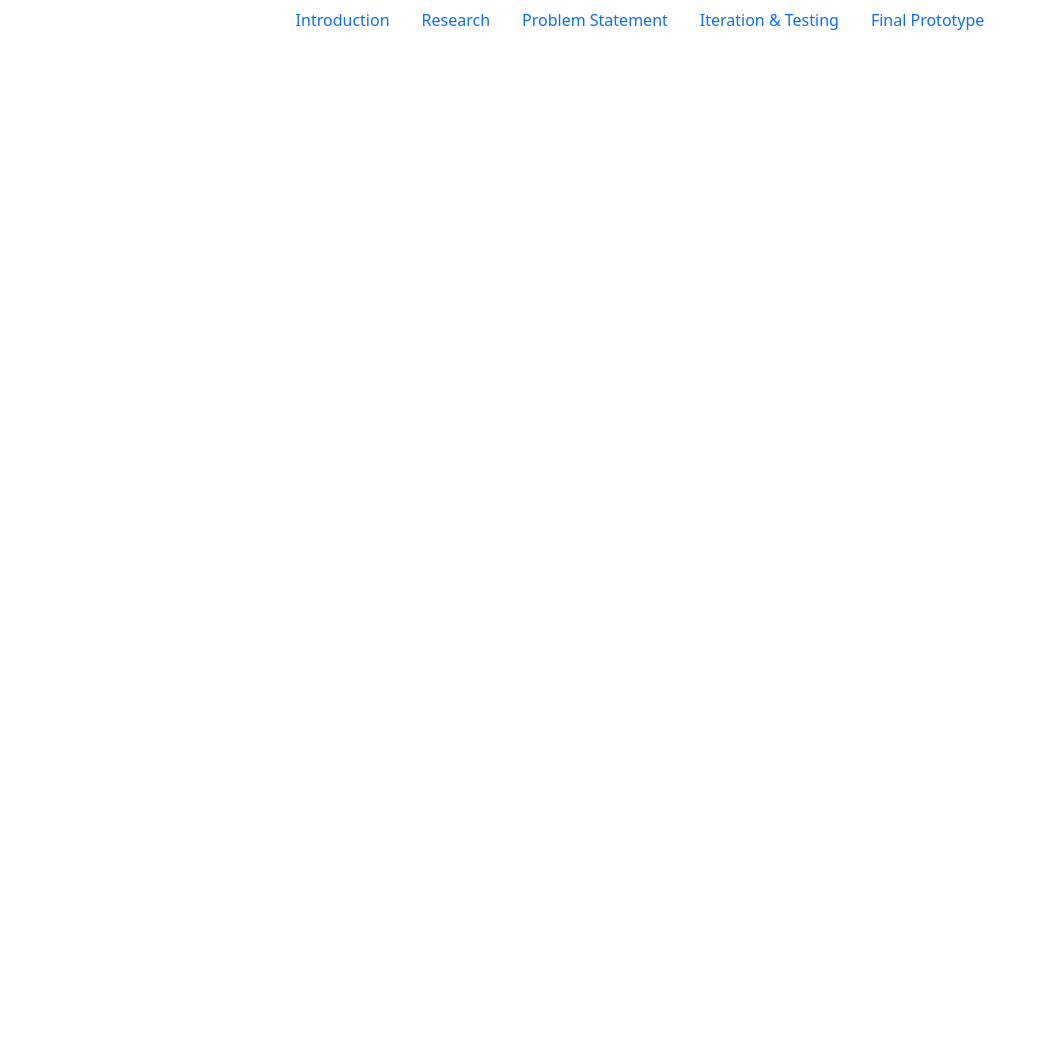
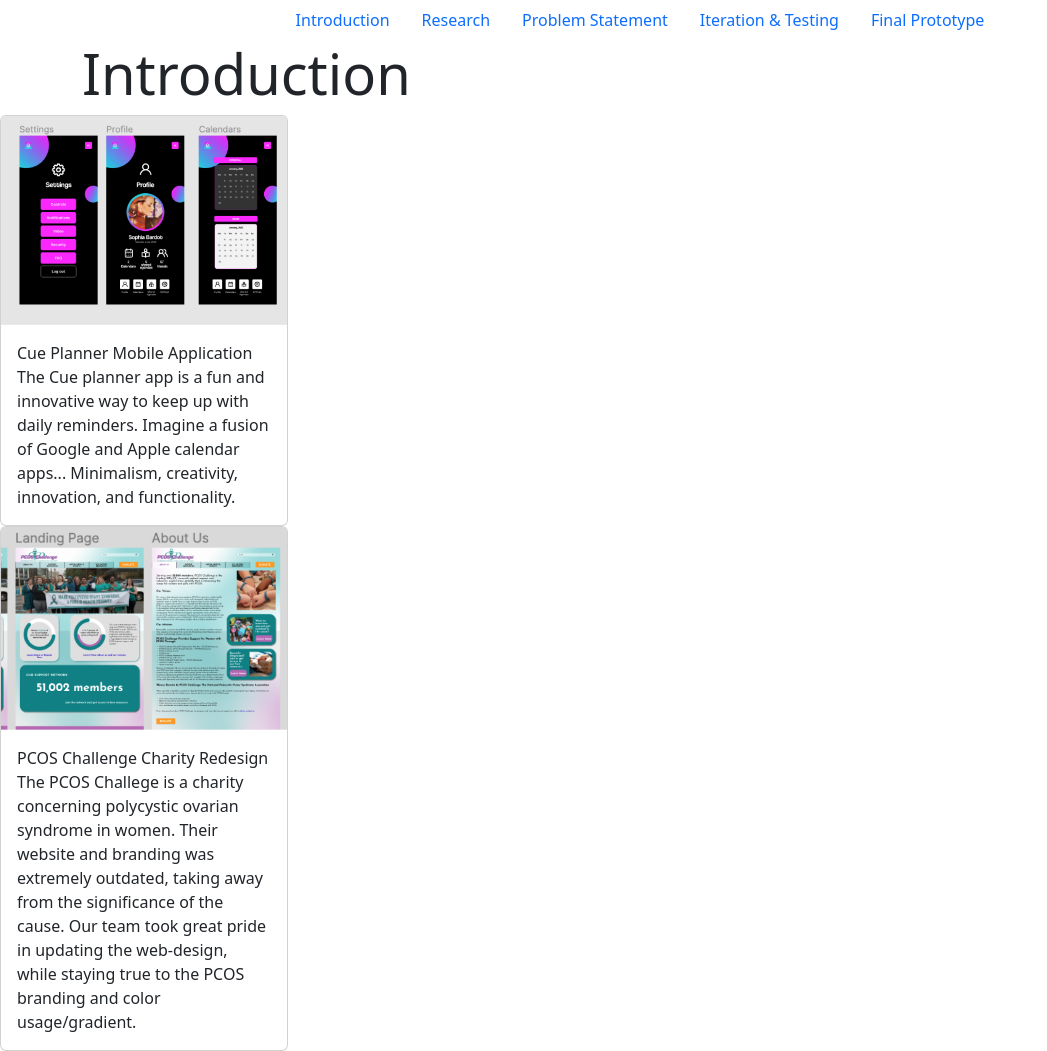
Before and after one commit to Tatig96/Homework20, a plain HTML site: page index.html in a window 1280 px wide. Shown: the whole page, without its empty margins (0-1047 px from the left). Before the commit the page ends 800 px from the top, so only its background shows below. Drawn offline with nearby package versions, Linux system fonts and the light colour scheme.

Commit message:
bootstrap

```diff
--- a/index.html
+++ b/index.html
@@ -9,16 +9,45 @@
 </head>
 
 <body>
+    <!-- I used the nav component-->
     <nav class="nav justify-content-center">
         <a class="nav-link" href="#">Introduction</a>
         <a class="nav-link" href="#">Research</a>
         <a class="nav-link" href="#">Problem Statement</a>
         <a class="nav-link" href="#">Iteration & Testing</a>
         <a class="nav-link" href="#">Final Prototype</a>
-      </nav>
+    </nav>
 
+    <!-- I used the jumbotron component-->
+    <div class="jumbotron jumbotron-fluid">
+        <div class="container">
+            <h1 class="display-4">Introduction</h1>
+        </div>
+    </div>
+
+    <!-- I used the card component-->
+    <div class="card" style="width: 18rem;">
+        <img src="./images/cue.jpg" class="card-img-top" alt="...">
+        <div class="card-body">
+          <p class="card-text">Cue Planner Mobile Application
+
+            The Cue planner app is a fun and innovative way to keep up with daily reminders. Imagine a fusion of Google and Apple calendar apps... Minimalism, creativity, innovation, and functionality.
+            </p>
+        </div>
+      </div>
+      <div class="card" style="width: 18rem;">
+        <img src="./images/pcos.jpg" class="card-img-top" alt="...">
+        <div class="card-body">
+          <p class="card-text">PCOS Challenge Charity Redesign
+
+            The PCOS Challege is a charity concerning polycystic ovarian syndrome in women. Their website and branding was extremely outdated, taking away from the significance of the cause. Our team took great pride in updating the web-design, while staying true to the PCOS branding and color usage/gradient.
+            </p>
+        </div>
+      </div>
 </body>
-<script src="https://cdn.jsdelivr.net/npm/bootstrap@5.2.0/dist/js/bootstrap.bundle.min.js" integrity="sha384-A3rJD856KowSb7dwlZdYEkO39Gagi7vIsF0jrRAoQmDKKtQBHUuLZ9AsSv4jD4Xa" crossorigin="anonymous"></script>
+<script src="https://cdn.jsdelivr.net/npm/bootstrap@5.2.0/dist/js/bootstrap.bundle.min.js"
+    integrity="sha384-A3rJD856KowSb7dwlZdYEkO39Gagi7vIsF0jrRAoQmDKKtQBHUuLZ9AsSv4jD4Xa"
+    crossorigin="anonymous"></script>
 
 
 
```
